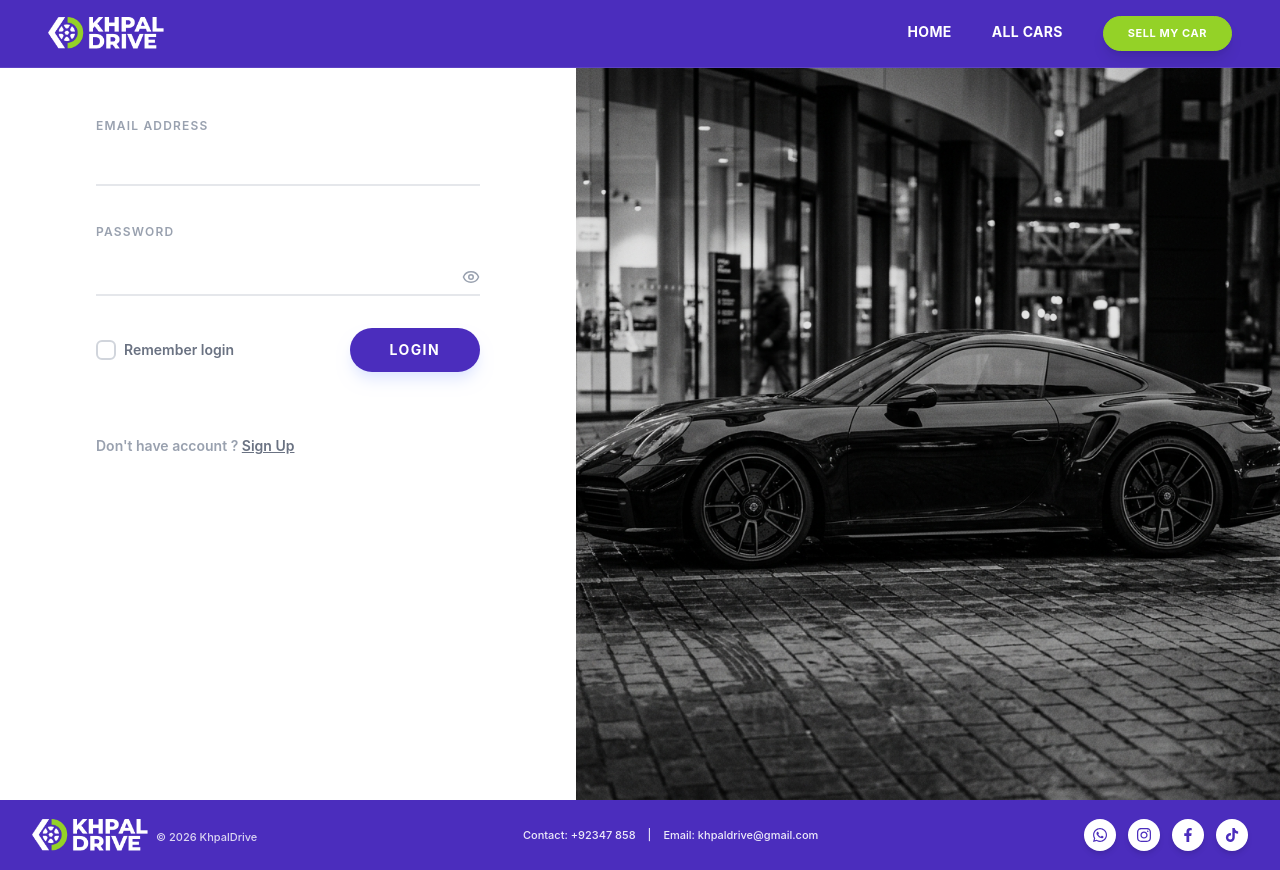
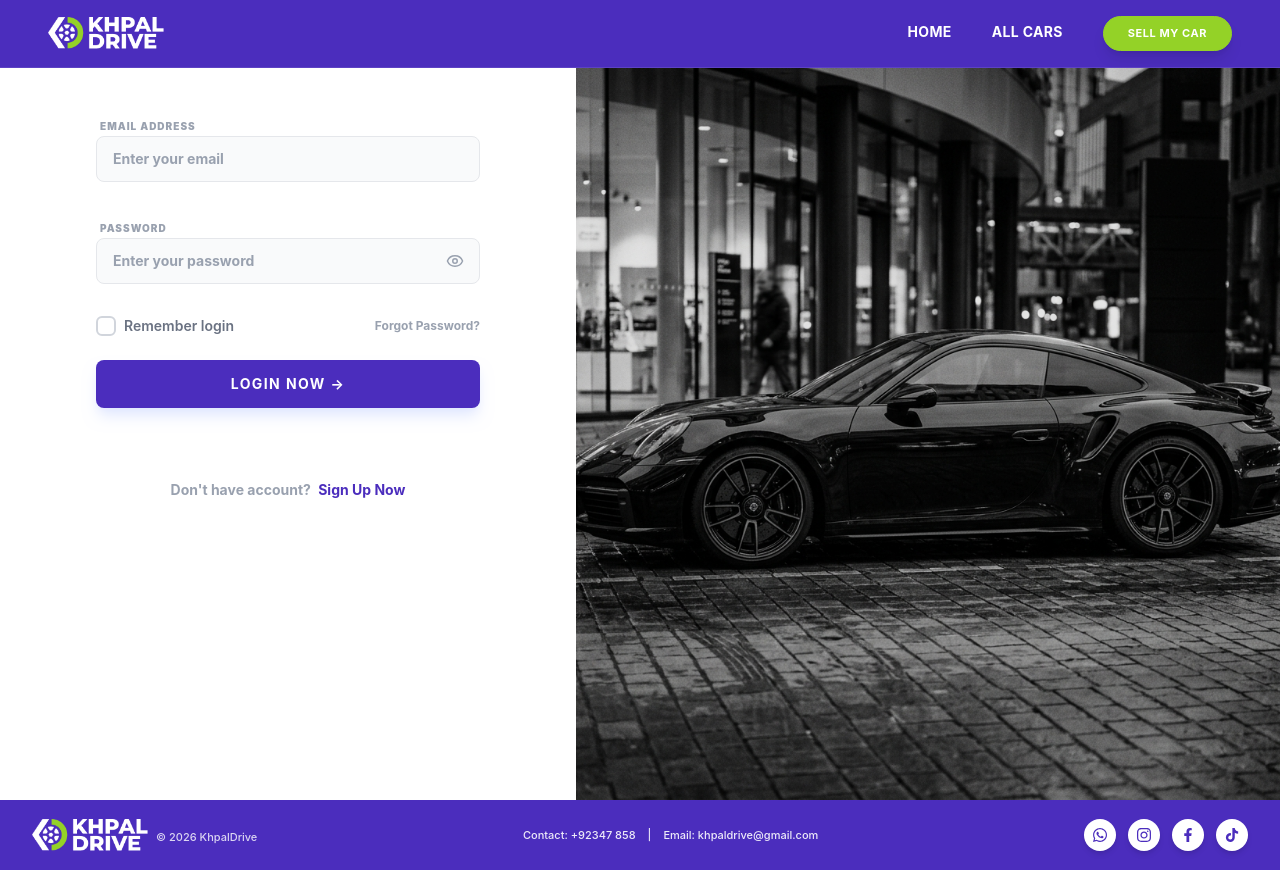
Before and after one commit to Syed-Alam-khan/khpalDrive, a React (Vite) app: page /login in a window 1280 px wide. Built offline with nearby package versions, Linux system fonts and the light colour scheme; a web font is replaced by a local one.

Commit message:
Remove shadow from register button and apply other UI updates

```diff
--- a/src/components/CarCard.jsx
+++ b/src/components/CarCard.jsx
@@ -9,7 +9,7 @@ export default function CarCard({ car }) {
 
   return (
     <Link to={`/detail/${car._id}`} className="block group">
-      <div className="bg-white border-[3px] border-gray-200 rounded-2xl overflow-hidden transition-all duration-300">
+      <div className="bg-[#F9FAFB] border-[3px] border-gray-200 rounded-2xl overflow-hidden transition-all duration-300">
         {/* Car Image */}
         <div className="aspect-[4/3] overflow-hidden">
           <img
@@ -23,19 +23,19 @@ export default function CarCard({ car }) {
         <div className="p-3 md:p-4 flex items-center justify-between gap-2">
           {/* Text Content */}
           <div className="flex flex-col flex-1 min-w-0">
-            <h3 className="text-base font-black text-gray-800 truncate">
+            <h3 className="text-sm md:text-base font-black text-gray-800 truncate">
               {car.carName}
             </h3>
             <p className="text-[11px] font-black text-black uppercase tracking-widest mb-1">
               {car.category?.name || 'Luxury'}
             </p>
-            <p className="text-[#4B2DBD] font-black text-xl md:text-base truncate">
+            <p className="text-[#4B2DBD] font-black text-sm md:text-base truncate">
               PKR {car.price?.toLocaleString()}
             </p>
           </div>
 
           {/* Show Details Button */}
-          <div className="bg-[#4B2DBD] text-white text-[10px] font-bold px-3 py-2 rounded-lg hover:opacity-90 transition-all uppercase tracking-wider whitespace-nowrap shrink-0">
+          <div className="hidden md:block bg-[#4B2DBD] text-white text-[8px] md:text-[10px] font-bold px-2 md:px-6 py-2 md:py-3 rounded-lg hover:opacity-90 transition-all uppercase tracking-wider whitespace-nowrap shrink-0">
             Show details
           </div>
         </div>
--- a/src/components/SearchFilter.jsx
+++ b/src/components/SearchFilter.jsx
@@ -57,9 +57,9 @@ const SearchFilter = ({ onSearch }) => {
     <div className={`max-w-7xl mx-auto mt-8 mb-[5px] md:-mt-12 md:mb-0 relative px-4 md:px-12 ${isMobileModalOpen ? 'z-[100]' : 'z-10'}`}>
       {/* Desktop Filter (Hidden on Mobile) */}
       <div className="hidden md:flex flex-row items-stretch gap-4 mb-4">
-        <div className="flex-1 bg-white rounded-xl border-2 border-gray-200 flex flex-row items-center overflow-hidden shadow-sm">
+        <div className="flex-1 bg-[#F9FAFB] rounded-xl border-2 border-[#E5E7EB] flex flex-row items-center overflow-hidden">
           {/* Marka Filter */}
-          <div className="flex-1 w-full p-2 border-r-2 border-gray-200 last:border-r-0 relative group">
+          <div className="flex-1 w-full p-3 border-r-2 border-[#E5E7EB] last:border-r-0 relative group">
             <label className="block text-[10px] text-gray-400 font-black uppercase tracking-widest mb-1 ml-1">Marka</label>
             <div className="relative">
               <select
@@ -79,7 +79,7 @@ const SearchFilter = ({ onSearch }) => {
           </div>
 
           {/* Fuel Type Filter */}
-          <div className="flex-1 w-full p-2 border-r-2 border-gray-200 last:border-r-0 relative group">
+          <div className="flex-1 w-full p-3 border-r-2 border-[#E5E7EB] last:border-r-0 relative group">
             <label className="block text-[10px] text-gray-400 font-black uppercase tracking-widest mb-1 ml-1">Fuel Type</label>
             <div className="relative">
               <select
@@ -101,7 +101,7 @@ const SearchFilter = ({ onSearch }) => {
           </div>
 
           {/* Transmission Filter */}
-          <div className="flex-1 w-full p-2 border-r-2 border-gray-200 last:border-r-0 relative group">
+          <div className="flex-1 w-full p-3 border-r-2 border-[#E5E7EB] last:border-r-0 relative group">
             <label className="block text-[10px] text-gray-400 font-black uppercase tracking-widest mb-1 ml-1">Trans.</label>
             <div className="relative">
               <select
@@ -120,7 +120,7 @@ const SearchFilter = ({ onSearch }) => {
           </div>
 
           {/* Condition Filter */}
-          <div className="flex-1 w-full p-2 border-r-2 border-gray-200 last:border-r-0 relative group">
+          <div className="flex-1 w-full p-3 border-r-2 border-[#E5E7EB] last:border-r-0 relative group">
             <label className="block text-[10px] text-gray-400 font-black uppercase tracking-widest mb-1 ml-1">Condition</label>
             <div className="relative">
               <select
@@ -139,7 +139,7 @@ const SearchFilter = ({ onSearch }) => {
           </div>
 
           {/* Price Range Filter */}
-          <div className="flex-1 w-full p-2 relative group">
+          <div className="flex-1 w-full p-3 relative group">
             <label className="block text-[10px] text-gray-400 font-black uppercase tracking-widest mb-1 ml-1">Max Price</label>
             <div className="relative">
               <select
@@ -164,7 +164,7 @@ const SearchFilter = ({ onSearch }) => {
         <div className="flex gap-2">
           <button
             onClick={() => onSearch(filters)}
-            className="bg-[#4B2DBD] text-white px-8 py-2 rounded-xl flex items-center justify-center gap-3 hover:bg-[#3B2396] transition-all font-black shadow-lg shadow-purple-100 min-w-[140px]"
+            className="bg-[#4B2DBD] text-white px-8 py-2 rounded-xl flex items-center justify-center gap-3 hover:bg-[#3B2396] transition-all font-black min-w-[140px]"
           >
             <FaSearch size={14} />
             <span className="text-sm uppercase tracking-widest">Search</span>
@@ -184,7 +184,7 @@ const SearchFilter = ({ onSearch }) => {
       <div className="md:hidden flex gap-1.5">
         <button
           onClick={() => setIsMobileModalOpen(true)}
-          className="flex-1 bg-white border-2 border-gray-100 rounded-xl py-2.5 px-3 flex items-center justify-between font-black text-gray-800 shadow-sm"
+          className="flex-1 bg-[#F9FAFB] border-2 border-[#E5E7EB] rounded-xl py-3.5 px-5 flex items-center justify-between font-black text-gray-800"
         >
           <div className="flex items-center gap-2">
             <FaFilter className="text-[#4B2DBD]" size={12} />
@@ -200,7 +200,7 @@ const SearchFilter = ({ onSearch }) => {
         {activeFiltersCount > 0 ? (
           <button
             onClick={handleClear}
-            className="bg-red-500 text-white w-12 rounded-xl flex items-center justify-center shadow-lg shadow-red-100 animate-in zoom-in duration-300"
+            className="bg-red-500 text-white w-12 rounded-xl flex items-center justify-center animate-in zoom-in duration-300"
             title="Clear Filters"
           >
             <RotateCcw size={16} />
@@ -208,7 +208,7 @@ const SearchFilter = ({ onSearch }) => {
         ) : (
           <button
             onClick={() => onSearch(filters)}
-            className="bg-[#4B2DBD] text-white w-12 rounded-xl flex items-center justify-center shadow-lg shadow-purple-100 animate-in zoom-in duration-300"
+            className="bg-[#4B2DBD] text-white w-12 rounded-xl flex items-center justify-center animate-in zoom-in duration-300"
             title="Search"
           >
             <FaSearch size={16} />
@@ -219,7 +219,7 @@ const SearchFilter = ({ onSearch }) => {
       {/* Mobile Filter Modal (Full Screen Overlay) */}
       {isMobileModalOpen && (
         <div className="fixed inset-0 z-[100] bg-black/60 backdrop-blur-sm animate-in fade-in duration-300">
-          <div className="absolute bottom-0 left-0 w-full bg-white rounded-t-3xl p-6 max-h-[90vh] overflow-y-auto animate-in slide-in-from-bottom-full duration-500 shadow-2xl">
+          <div className="absolute bottom-0 left-0 w-full bg-white rounded-t-3xl p-6 max-h-[90vh] overflow-y-auto animate-in slide-in-from-bottom-full duration-500">
             {/* Modal Header */}
             <div className="flex items-center justify-between mb-8 sticky top-0 bg-white z-10 pb-2">
               <button
@@ -249,7 +249,7 @@ const SearchFilter = ({ onSearch }) => {
                       placeholder="Min Price (PKR)"
                       value={filters.minPrice}
                       onChange={(e) => handleChange('minPrice', e.target.value)}
-                      className="w-full bg-white border border-gray-100 rounded-xl py-3 px-4 text-sm font-bold focus:bg-white focus:border-[#4B2DBD] outline-none transition-all"
+                      className="w-full bg-[#F9FAFB] border border-[#E5E7EB] rounded-xl py-3 px-4 text-sm font-bold focus:bg-white focus:border-[#4B2DBD] outline-none transition-all"
                     />
                   </div>
                   <div className="relative">
@@ -258,7 +258,7 @@ const SearchFilter = ({ onSearch }) => {
                       placeholder="Max Price (PKR)"
                       value={filters.maxPrice}
                       onChange={(e) => handleChange('maxPrice', e.target.value)}
-                      className="w-full bg-white border border-gray-100 rounded-xl py-3 px-4 text-sm font-bold focus:bg-white focus:border-[#4B2DBD] outline-none transition-all"
+                      className="w-full bg-[#F9FAFB] border border-[#E5E7EB] rounded-xl py-3 px-4 text-sm font-bold focus:bg-white focus:border-[#4B2DBD] outline-none transition-all"
                     />
                   </div>
                 </div>
@@ -271,7 +271,7 @@ const SearchFilter = ({ onSearch }) => {
                   <select
                     value={filters.marka}
                     onChange={(e) => handleChange('marka', e.target.value)}
-                    className="w-full bg-white border border-gray-100 rounded-xl py-3 px-4 text-sm font-bold focus:bg-white focus:border-[#4B2DBD] outline-none appearance-none transition-all text-gray-800"
+                    className="w-full bg-[#F9FAFB] border border-[#E5E7EB] rounded-xl py-3 px-4 text-sm font-bold focus:bg-white focus:border-[#4B2DBD] outline-none appearance-none transition-all text-gray-800"
                   >
                     <option value="">Select Category</option>
                     {categories.map(cat => (
@@ -331,7 +331,7 @@ const SearchFilter = ({ onSearch }) => {
               </button>
               <button
                 onClick={handleApplyMobile}
-                className="w-full bg-[#4B2DBD] text-white py-3 rounded-xl font-black text-xs uppercase tracking-widest shadow-lg shadow-purple-100 active:scale-[0.98] transition-all"
+                className="w-full bg-[#4B2DBD] text-white py-3 rounded-xl font-black text-xs uppercase tracking-widest active:scale-[0.98] transition-all"
               >
                 Apply ({activeFiltersCount})
               </button>
--- a/src/pages/AllCars.jsx
+++ b/src/pages/AllCars.jsx
@@ -78,18 +78,18 @@ export default function AllCars() {
       <div className="bg-white md:bg-[#FBF7F7]">
         <div className="max-w-7xl mx-auto px-4 md:px-12 pt-[10px] pb-16 md:py-16 ">
           <div className="mb-3 ">
-            <h1 className="text-sm md:text-3xl font-bold text-gray-900">Browse Cars</h1>
+            <h1 className="text-xl md:text-5xl font-black text-gray-900 tracking-tight">Browse Cars</h1>
           </div>
 
           {carsLoading ? (
-            <div className="grid grid-cols-1 md:grid-cols-2 lg:grid-cols-4 gap-6">
+            <div className="grid grid-cols-2 md:grid-cols-2 lg:grid-cols-3 gap-3 md:gap-8">
               {[1, 2, 3, 4, 5, 6, 7, 8].map(i => (
                 <div key={i} className="bg-gray-100 rounded-2xl aspect-[4/5] animate-pulse border"></div>
               ))}
             </div>
           ) : (
             <>
-              <div className="grid grid-cols-1 md:grid-cols-2 lg:grid-cols-4 gap-6">
+              <div className="grid grid-cols-2 md:grid-cols-2 lg:grid-cols-3 gap-3 md:gap-8">
                 {filteredCars.slice(0, visibleCount).map(car => (
                   <CarCard key={car._id} car={car} />
                 ))}
--- a/src/pages/Home.jsx
+++ b/src/pages/Home.jsx
@@ -11,6 +11,7 @@ export default function Home() {
   const { cars, getAllCars, loading: carsLoading } = useCar();
   const { getAllCategories } = useCategory();
   const [filteredCars, setFilteredCars] = useState([]);
+  const [limit, setLimit] = useState(9);
 
   useEffect(() => {
     getAllCars();
@@ -75,7 +76,7 @@ export default function Home() {
       <div className="bg-white md:bg-[#FBF7F7]">
         <div className="max-w-7xl mx-auto px-4 md:px-12 pt-[10px] pb-16 md:py-16">
           <div className="flex justify-between items-center mb-10">
-            <h2 className="text-sm md:text-3xl font-bold text-gray-900">Browse Cars</h2>
+            <h2 className="text-xl md:text-5xl font-black text-gray-900 tracking-tight">Browse Cars</h2>
             <Link to="/all-cars" className="text-gray-500 font-semibold flex items-center gap-2 hover:text-[#4B2DBD] transition-all">
               View All
               <FaChevronRight size={12} />
@@ -83,16 +84,29 @@ export default function Home() {
           </div>
 
           {carsLoading ? (
-            <div className="grid grid-cols-1  md:grid-cols-2 lg:grid-cols-4 gap-2">
-              {[1, 2, 3, 4, 5, 6, 7, 8].map(i => (
+            <div className="grid grid-cols-2 md:grid-cols-2 lg:grid-cols-3 gap-3 md:gap-8">
+              {[1, 2, 3, 4, 5, 6].map(i => (
                 <div key={i} className="bg-gray-100 rounded-2xl aspect-[4/5] animate-pulse"></div>
               ))}
             </div>
           ) : (
-            <div className="grid grid-cols-1 mt-[-25px] md:grid-cols-2 lg:grid-cols-4 gap-2">
-              {filteredCars.slice(0, 8).map(car => (
+            <div className="grid grid-cols-2 mt-[-25px] md:grid-cols-2 lg:grid-cols-3 gap-3 md:gap-8">
+              {filteredCars.slice(0, limit).map(car => (
                 <CarCard key={car._id} car={car} />
               ))}
+
+              {filteredCars.length > limit && (
+                <div
+                  onClick={() => setLimit(filteredCars.length)}
+                  className="bg-[#4B2DBD] rounded-2xl flex flex-col items-center justify-center text-white cursor-pointer hover:bg-[#3B2396] transition-all p-6 group min-h-[200px]"
+                >
+                  <div className="w-12 h-12 bg-white/20 rounded-full flex items-center justify-center mb-4 group-hover:scale-110 transition-transform">
+                    <FaChevronRight className="text-white rotate-90" size={20} />
+                  </div>
+                  <span className="text-sm font-black uppercase tracking-widest">Show More</span>
+                  <span className="text-[10px] font-bold text-white/60 mt-1">{filteredCars.length - limit} more available</span>
+                </div>
+              )}
             </div>
           )}
 
--- a/src/pages/Login.jsx
+++ b/src/pages/Login.jsx
@@ -38,31 +38,36 @@ export default function Login() {
 
           {/* Form */}
           <form onSubmit={handleLogin} className="space-y-8 pt-4">
-            <div className="space-y-1 border-b-2 border-gray-200 focus-within:border-[#4B2DBD] transition-colors">
-              <label className="text-xs font-semibold text-gray-400 uppercase tracking-widest">Email Address</label>
+            <div className="space-y-2">
+              <label className="text-[10px] font-black text-gray-400 uppercase tracking-widest mb-1 ml-1">Email Address</label>
               <input
                 required
                 type="email"
                 value={email}
                 onChange={(e) => setEmail(e.target.value)}
-                className="w-full bg-transparent py-3 outline-none text-gray-800 font-bold placeholder:text-gray-300"
+                placeholder="Enter your email"
+                className="w-full bg-[#F9FAFB] border border-[#E5E7EB] rounded-lg py-3 px-4 focus:bg-white focus:border-[#4B2DBD]/20 transition-all outline-none text-sm text-gray-800 font-bold placeholder:text-gray-400"
               />
             </div>
 
-            <div className="space-y-1 border-b-2 border-gray-200 focus-within:border-[#4B2DBD] transition-colors relative">
-              <label className="text-xs font-semibold text-gray-400 uppercase tracking-widest">Password</label>
+            <div className="space-y-2 relative">
+              <label className="text-[10px] font-black text-gray-400 uppercase tracking-widest mb-1 ml-1">Password</label>
+              <div className="relative">
                 <input
                   required
                   type={showPassword ? "text" : "password"}
                   value={password}
                   onChange={(e) => setPassword(e.target.value)}
-                className="w-full bg-transparent py-3 outline-none text-gray-800 font-bold placeholder:text-gray-300 pr-10"
+                  placeholder="Enter your password"
+                  className="w-full bg-[#F9FAFB] border border-[#E5E7EB] rounded-lg py-3 px-4 focus:bg-white focus:border-[#4B2DBD]/20 transition-all outline-none text-sm text-gray-800 font-bold placeholder:text-gray-400 pr-12"
                 />
-              <button type="button" onClick={() => setShowPassword(!showPassword)} className="absolute right-0 bottom-2 text-gray-400 hover:text-[#4B2DBD]">
+                <button type="button" onClick={() => setShowPassword(!showPassword)} className="absolute right-4 top-1/2 -translate-y-1/2 text-gray-400 hover:text-[#4B2DBD] transition-colors">
                   {showPassword ? <EyeOff size={18} /> : <Eye size={18} />}
                 </button>
               </div>
+            </div>
 
+            <div className="space-y-6">
               <div className="flex items-center justify-between">
                 <label className="flex items-center gap-2 cursor-pointer group">
                   <div className="relative">
@@ -79,21 +84,23 @@ export default function Login() {
                   </div>
                   <span className="text-sm font-semibold text-gray-500 group-hover:text-gray-700 transition-colors">Remember login</span>
                 </label>
+                <span className="text-xs font-bold text-gray-400 hover:text-[#4B2DBD] cursor-pointer transition-colors">Forgot Password?</span>
+              </div>
 
               <button
                 type="submit"
                 disabled={loading}
-                className="bg-[#4B2DBD] hover:bg-[#3a2291] text-white px-10 py-3 rounded-full font-bold transition-all shadow-lg shadow-indigo-100 active:scale-95 disabled:opacity-50 uppercase tracking-widest text-sm"
+                className="w-full bg-[#4B2DBD] hover:bg-[#3a2291] text-white py-3.5 rounded-lg font-bold transition-all shadow-lg shadow-indigo-100 active:scale-95 disabled:opacity-50 uppercase tracking-widest text-sm"
               >
-                {loading ? '...' : 'Login'}
+                {loading ? 'Processing...' : 'Login Now →'}
               </button>
             </div>
           </form>
 
           {/* Links */}
-          <div className="space-y-4 pt-4 text-sm font-semibold">
+          <div className="pt-6 text-center text-sm font-bold">
             <p className="text-gray-400">
-              Don't have account ? <span onClick={() => navigate('/register')} className="text-gray-500 hover:text-[#4B2DBD] underline cursor-pointer transition-colors">Sign Up</span>
+              Don't have account? <span onClick={() => navigate('/register')} className="text-[#4B2DBD] hover:underline cursor-pointer transition-colors ml-1">Sign Up Now</span>
             </p>
           </div>
 
--- a/src/pages/Register.jsx
+++ b/src/pages/Register.jsx
@@ -239,7 +239,7 @@ export default function Register() {
             <button
               type="submit"
               disabled={loading}
-              className="w-full bg-[#7C3AED] hover:bg-[#6D28D9] text-white py-3.5 rounded-2xl font-black text-lg transition-all active:scale-[0.98] shadow-lg shadow-purple-200 disabled:opacity-50 uppercase tracking-widest"
+              className="w-full bg-[#7C3AED] hover:bg-[#6D28D9] text-white py-3.5 rounded-2xl font-black text-lg transition-all active:scale-[0.98] disabled:opacity-50 uppercase tracking-widest"
             >
               {loading ? 'Processing...' : 'Register'}
             </button>
```
Lines whose indentation alone changed are shown as unchanged.
